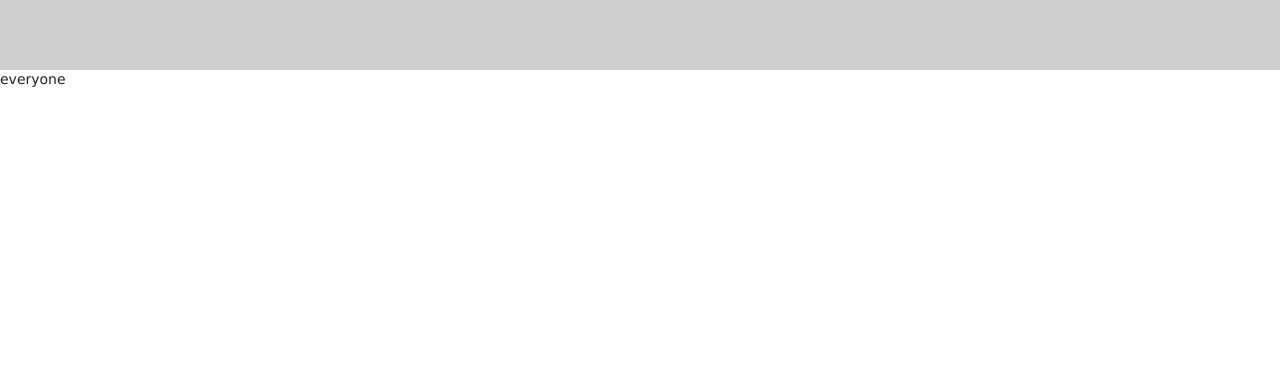
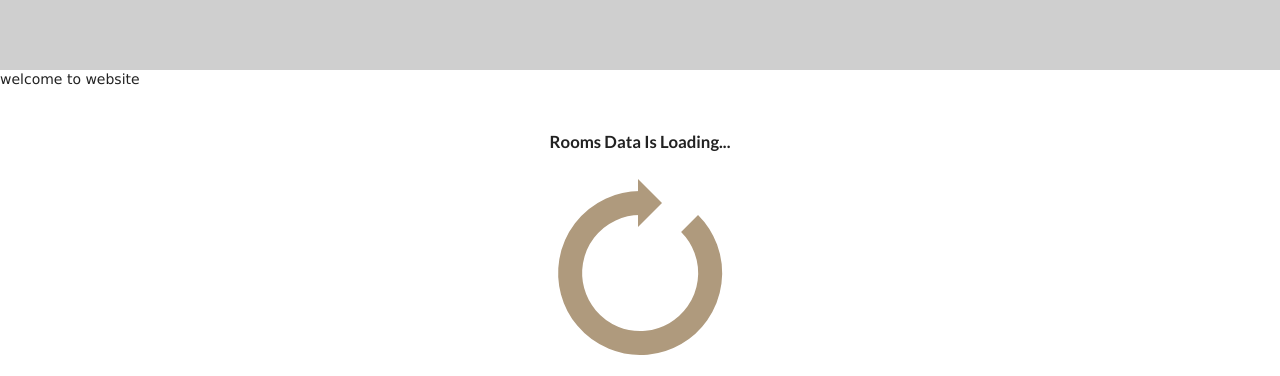
Before and after one commit to maemeier/wedding, a React (Create React App) app: page / in a window 1280 px wide. Shown: the part 1151-1527 px from the top of the page. Before the commit the page ends 1240 px from the top, so only its background shows below. Built offline with nearby package versions, Linux system fonts and the light colour scheme.

Commit message:
loading component

```diff
--- a/src/Context.js
+++ b/src/Context.js
@@ -1,12 +1,39 @@
 import React, { Component } from "react";
-
+import items from "./data";
 const RoomContext = React.createContext();
 
 class RoomProvider extends Component {
   state = {
-    greeting: "Hi",
-    name: "Mae"
+    rooms: [],
+    sortedRooms: [],
+    featuredRoom: [],
+    loading: true
   };
+
+  // getData
+
+  componentDidMount() {
+    let rooms = this.formatData(items);
+
+    let featuredRooms = rooms.filter(room => room.featured === true);
+    this.setState({
+      rooms,
+      featuredRooms,
+      sortedRooms: rooms,
+      loading: false
+    });
+  }
+
+  formatData(items) {
+    let tempItems = items.map(item => {
+      let id = item.sys.id;
+      let images = item.fields.images.map(image => image.fields.file.url);
+      let room = { ...item.fields, images, id };
+      return room;
+    });
+    return tempItems;
+  }
+
   render() {
     return (
       <RoomContext.Provider value={{ ...this.state }}>
--- a/src/components/FeatureRooms.js
+++ b/src/components/FeatureRooms.js
@@ -1,12 +1,17 @@
 import React, { Component } from "react";
 import { RoomContext } from "../context";
+import Loading from "./Loading";
 
 export default class FeaturedRooms extends Component {
   static contextType = RoomContext;
   render() {
-    const value = this.context;
-    console.log(value);
-
-    return <div>everyone</div>;
+    const { featuredRooms: rooms } = this.context;
+    console.table(rooms);
+    return (
+      <div>
+        welcome to website
+        <Loading />
+      </div>
+    );
   }
 }
--- /dev/null
+++ b/src/components/Loading.js
@@ -0,0 +1,12 @@
+import React from "react";
+import loadingGif from "../images/gif/loading-arrow.gif";
+const Loading = () => {
+  return (
+    <div className="loading">
+      <h4> rooms data is loading... </h4>
+      <img src={loadingGif} alt="loading" />
+    </div>
+  );
+};
+
+export default Loading;
```
